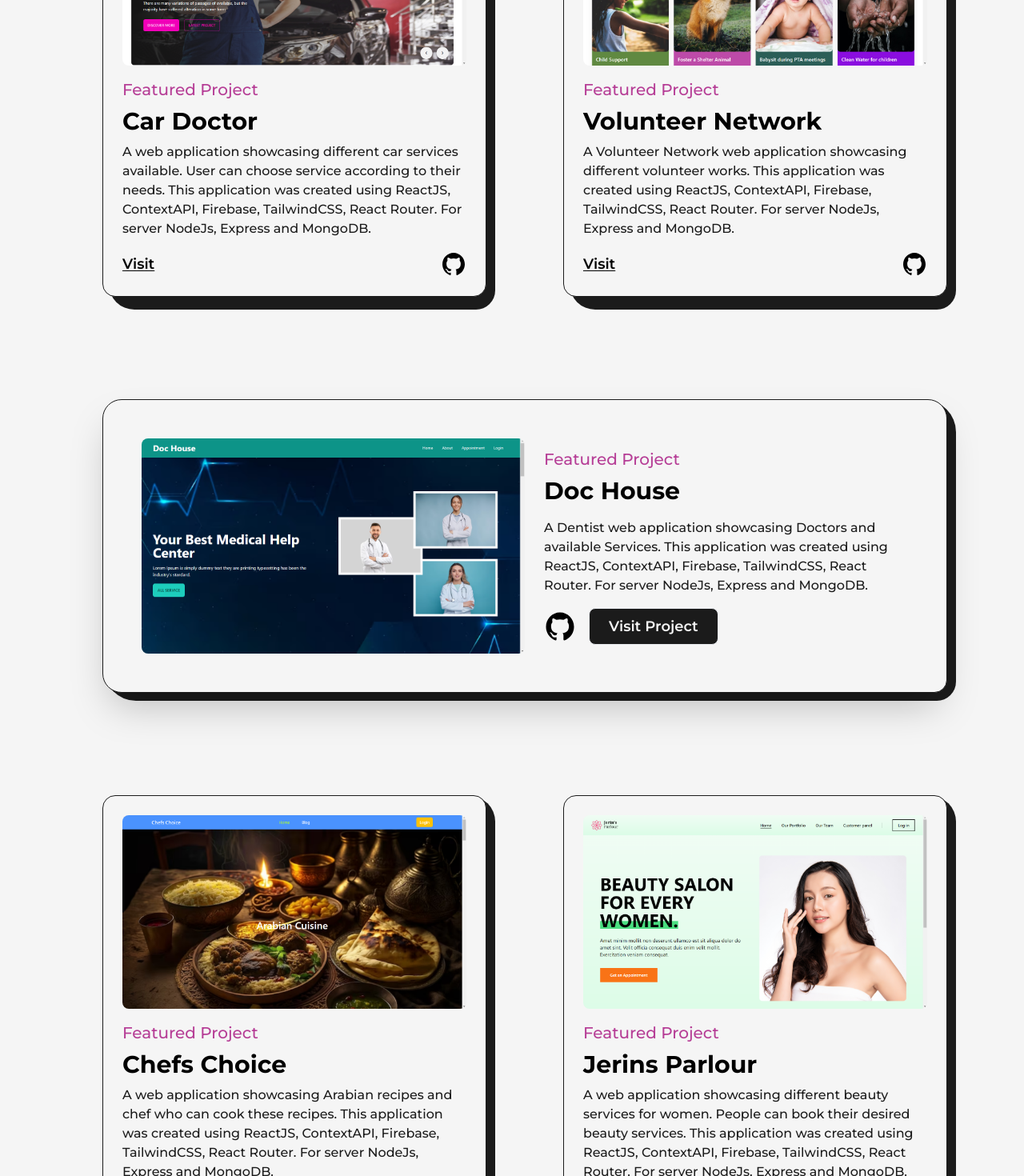
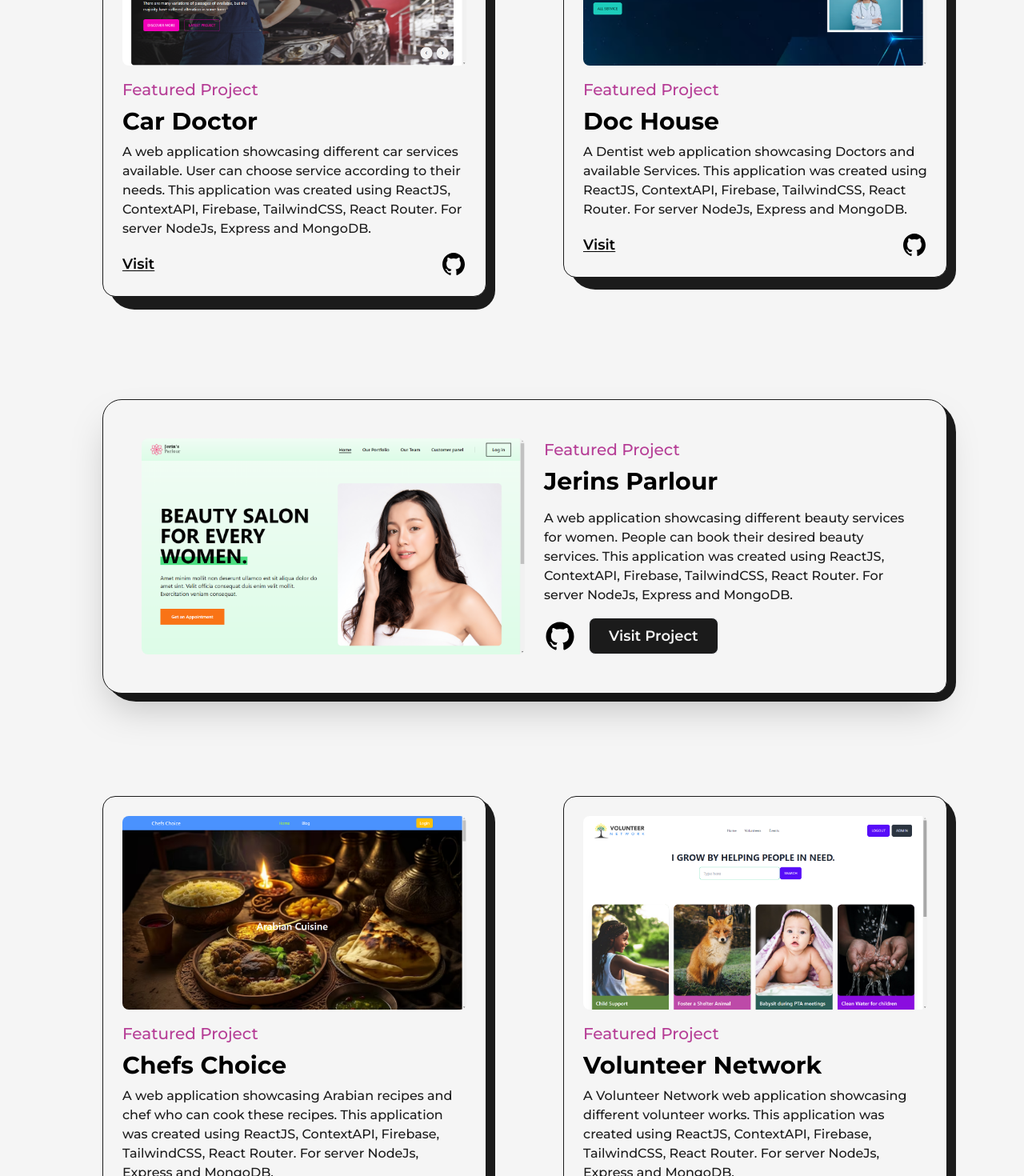
Before and after one commit to Sobuj54/portfolio-with-NextJS, a Next.js app: page /projects in a window 1280 px wide. Shown: the part 980-2450 px from the top of the page at 80% size. Built offline with nearby package versions, Linux system fonts and the light colour scheme.

Commit message:
few fixes

```diff
--- a/src/pages/contact.js
+++ b/src/pages/contact.js
@@ -122,7 +122,7 @@ const Contact = () => {
                         />
                       </svg>
                       <p className="mt-6 text-lg font-medium leading-relaxed text-gray-900 dark:text-light">
-                        Matuail, Jatrabari, Dhaka
+                        Mirpur 1, Dhaka
                       </p>
                     </div>
                   </div>
--- a/src/pages/projects.js
+++ b/src/pages/projects.js
@@ -170,25 +170,25 @@ const projects = () => {
             </div>
 
             <div className="col-span-6 sm:col-span-12">
-              {/* volunteer network */}
+              {/* Doc house */}
               <Projects
-                title="Volunteer Network"
-                summary="A Volunteer Network web application showcasing different volunteer works. This application was created using ReactJS, ContextAPI, Firebase, TailwindCSS, React Router. For server NodeJs, Express and MongoDB."
-                link="https://volunteer-network-d5cab.web.app/"
-                type="Featured Project"
-                img={volunteerNetwork}
-                github="https://github.com/Sobuj54/module-72-volunteer-network-client"></Projects>
-            </div>
-
-            <div className="col-span-12">
-              {/* Doc house */}
-              <FeaturedProject
                 title="Doc House"
                 summary="A Dentist web application showcasing Doctors and available Services. This application was created using ReactJS, ContextAPI, Firebase, TailwindCSS, React Router. For server NodeJs, Express and MongoDB."
                 link="https://doc-house-1030e.web.app/"
                 type="Featured Project"
                 img={docHouse}
-                github="https://github.com/Sobuj54/module-76-doc-house-client-practice"></FeaturedProject>
+                github="https://github.com/Sobuj54/module-76-doc-house-client-practice"></Projects>
+            </div>
+
+            <div className="col-span-12">
+              {/* jerins parlour */}
+              <FeaturedProject
+                title="Jerins Parlour"
+                summary="A web application showcasing different beauty services for women. People can book their desired beauty services. This application was created using ReactJS, ContextAPI, Firebase, TailwindCSS, React Router. For server NodeJs, Express and MongoDB."
+                link="https://jerins-parlour-275cf.web.app/"
+                type="Featured Project"
+                img={jerinsParlour}
+                github="https://github.com/Sobuj54/module-81-jerins-parlour-client"></FeaturedProject>
             </div>
 
             <div className="col-span-6 sm:col-span-12">
@@ -203,14 +203,14 @@ const projects = () => {
             </div>
 
             <div className="col-span-6 sm:col-span-12">
-              {/* jerins parlour */}
+              {/* volunteer network */}
               <Projects
-                title="Jerins Parlour"
-                summary="A web application showcasing different beauty services for women. People can book their desired beauty services. This application was created using ReactJS, ContextAPI, Firebase, TailwindCSS, React Router. For server NodeJs, Express and MongoDB."
-                link="https://jerins-parlour-3a7a2.web.app/"
+                title="Volunteer Network"
+                summary="A Volunteer Network web application showcasing different volunteer works. This application was created using ReactJS, ContextAPI, Firebase, TailwindCSS, React Router. For server NodeJs, Express and MongoDB."
+                link="https://volunteer-network-d5cab.web.app/"
                 type="Featured Project"
-                img={jerinsParlour}
-                github="https://github.com/Sobuj54/module-81-jerins-parlour-client"></Projects>
+                img={volunteerNetwork}
+                github="https://github.com/Sobuj54/module-72-volunteer-network-client"></Projects>
             </div>
 
             <div className="col-span-12">
```
Also changed, not shown: 1 other file (tests, documents, lock files or other folders).
